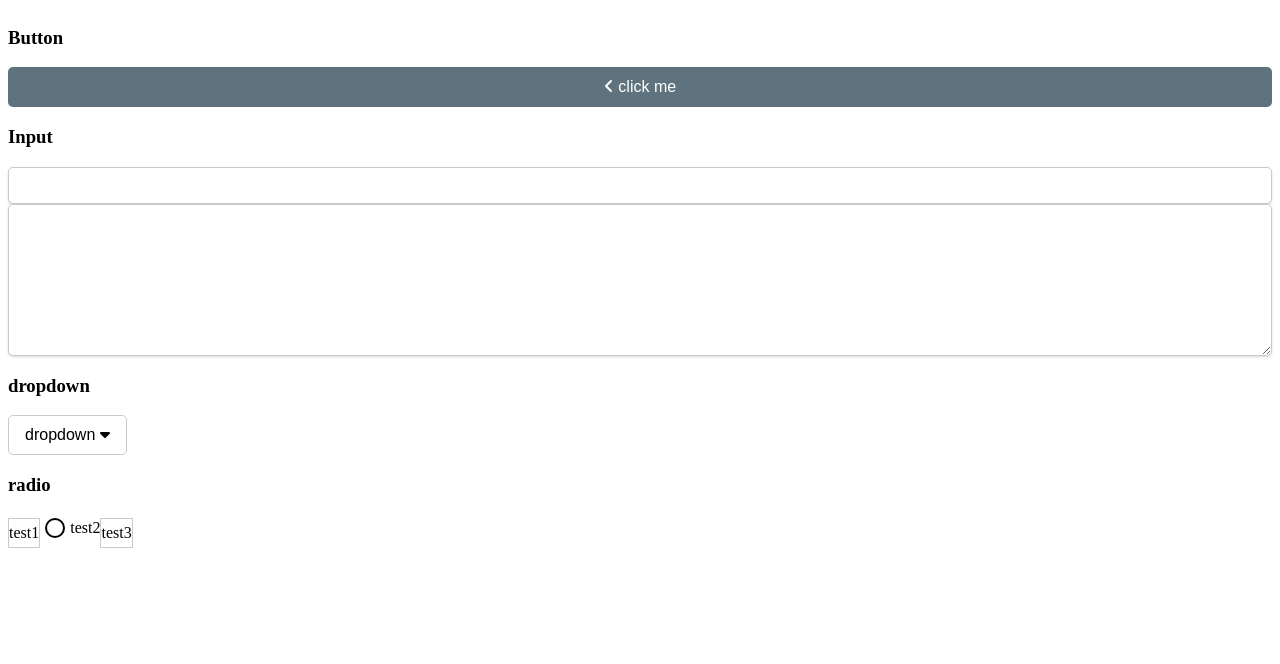
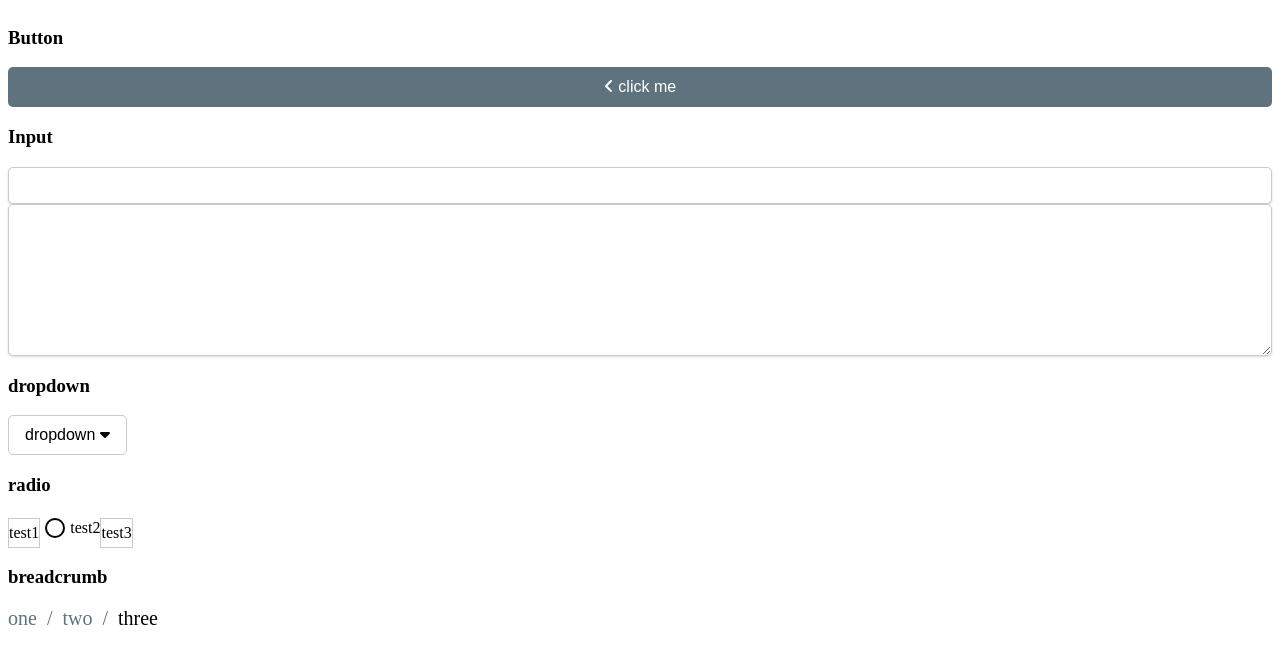
Before and after one commit to NeatKYU/kyUI, a Vue app: page / in a window 1280 px wide. Shown: the top 664 px of the page. Built offline with nearby package versions, Linux system fonts and the light colour scheme.

Commit message:
✨ breadcrumb 추가

```diff
--- /dev/null
+++ b/src/components/breadcrumb/Breadcrumb.vue
@@ -0,0 +1,13 @@
+<template>
+    <div>
+        <ul class="c-breadcrumb">
+            <slot/>
+        </ul>
+    </div>
+</template>
+
+<script>
+export default {
+    name: 'c-breadcrumb'
+}
+</script>
--- /dev/null
+++ b/src/components/breadcrumb/BreadcrumbItem.vue
@@ -0,0 +1,24 @@
+<template>
+    <li :class="{ 'is-active': this.active }">
+        <component
+            :is="'a'"
+            v-bind="$attrs"
+            v-on="$listeners"
+        >
+            <slot/>
+        </component>
+    </li>
+</template>
+
+<script>
+export default {
+    name: 'c-breadcrumb-item',
+    inheritAttrs: false,
+    props: {
+        active: {
+            type: Boolean,
+            default: false,
+        }
+    }
+}
+</script>
--- /dev/null
+++ b/src/components/breadcrumb/index.js
@@ -0,0 +1,7 @@
+import Breadcrumb from './Breadcrumb'
+import BreadcrumbItem from './BreadcrumbItem'
+
+export {
+    Breadcrumb as CBreadcrumb,
+    BreadcrumbItem as CBreadcrumbItem
+}
--- a/src/components/radio/Radio.vue
+++ b/src/components/radio/Radio.vue
@@ -29,7 +29,8 @@ export default {
         },
         label: {
             type: String,
-            default: ''
+            default: '',
+            required: true,
         },
         buttonMode: {
             type: Boolean,
--- a/src/plugins/GlobalComponent.js
+++ b/src/plugins/GlobalComponent.js
@@ -7,6 +7,7 @@ import { CDropdown, CDropdownItem } from '../components/dropdown/index'
 import { CCarousel } from '../components/carousel/index'
 import { CRadio } from '../components/radio/index'
 import { CLabel } from '../components/label/index'
+import { CBreadcrumb, CBreadcrumbItem } from '../components/breadcrumb/index'
 
 Vue.component(CButton.name, CButton)
 Vue.component(CIcon.name, CIcon)
@@ -16,6 +17,8 @@ Vue.component(CDropdownItem.name, CDropdownItem)
 Vue.component(CCarousel.name, CCarousel)
 Vue.component(CRadio.name, CRadio)
 Vue.component(CLabel.name, CLabel)
+Vue.component(CBreadcrumb.name, CBreadcrumb)
+Vue.component(CBreadcrumbItem.name, CBreadcrumbItem)
 
 export {
     CButton,
@@ -26,4 +29,6 @@ export {
     CCarousel,
     CRadio,
     CLabel,
+    CBreadcrumb,
+    CBreadcrumbItem,
 }
--- a/src/scss/_main.scss
+++ b/src/scss/_main.scss
@@ -4,3 +4,4 @@
 @import './components/carousel';
 @import './components/radio';
 @import './components/label';
+@import './components/breadcrumb';
--- /dev/null
+++ b/src/scss/components/_breadcrumb.scss
@@ -0,0 +1,48 @@
+.c-breadcrumb {
+    display: flex;
+    list-style: none;
+    gap: 10px;
+    margin: 0;
+    padding: 0;
+
+    font-size: 20px;
+    color: $c-primary-color;
+
+    li::before {
+        content: '/';
+    }
+
+    :first-child::before {
+        content: '';
+    }
+
+    li {
+        display: flex;
+        gap: 10px;
+
+        &:hover {
+            color: black;
+
+            &:before {
+                color: $c-primary-color;
+            }
+        }
+    }
+
+    :first-child {
+        gap: 0px;
+    }
+
+    a, link {
+        color: inherit;
+        text-decoration: none;
+    }
+
+    .is-active {
+        color: black;
+
+        &:before {
+            color: $c-primary-color;
+        }
+    }
+}
--- a/src/test/buttonTest.vue
+++ b/src/test/buttonTest.vue
@@ -32,6 +32,15 @@
                 <c-radio v-model="inputValue" label="test3" buttonMode>test3</c-radio>
                 <div>{{ this.inputValue }}</div>
             </div>
+        </c-label>
+
+        <c-label>
+            <h3>breadcrumb</h3>
+            <c-breadcrumb>
+                <c-breadcrumb-item>one</c-breadcrumb-item>
+                <c-breadcrumb-item>two</c-breadcrumb-item>
+                <c-breadcrumb-item href="/three" active>three</c-breadcrumb-item>
+            </c-breadcrumb>
         </c-label>
     </div>
 </template>
```
